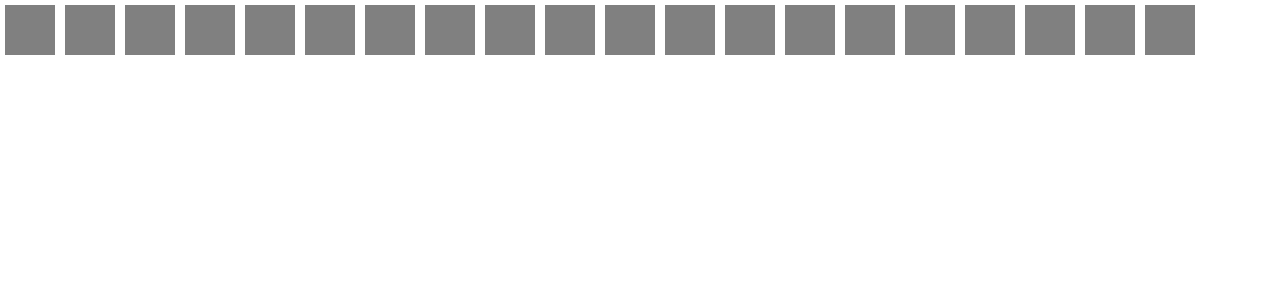
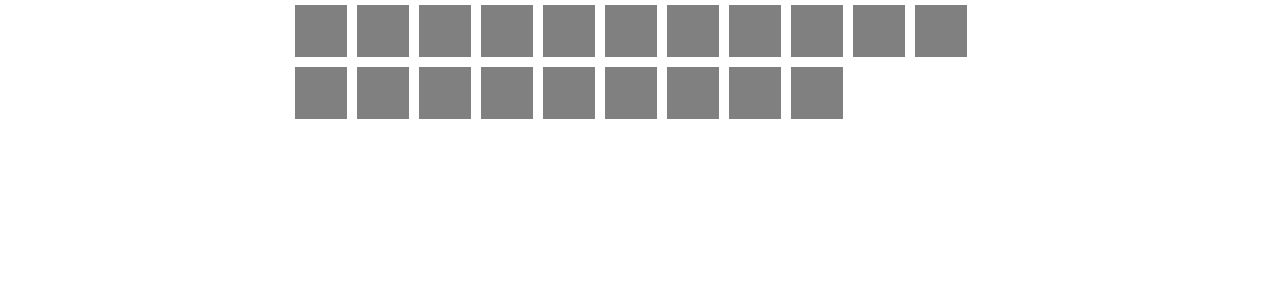
Before and after one commit to Gu234/memory-game, a React (Create React App) app: page / in a window 1280 px wide. Shown: the top 300 px of the page. Built offline with nearby package versions, Linux system fonts and the light colour scheme.

Commit message:
logic fix , wrong answer border

```diff
--- a/package.json
+++ b/package.json
@@ -11,7 +11,8 @@
     "node-sass": "^4.13.1",
     "react": "^16.12.0",
     "react-dom": "^16.12.0",
-    "react-scripts": "3.3.0"
+    "react-scripts": "3.3.0",
+    "redux": "^4.0.5"
   },
   "scripts": {
     "start": "react-scripts start",
--- a/src/App.css
+++ b/src/App.css
@@ -1,4 +1,5 @@
 .container {
+  max-width: 700px;
   display: flex;
   flex-wrap: wrap;
   margin: 0 auto;
@@ -12,6 +13,7 @@
   width: 50px;
   margin: 5px;
   background-color: green;
+  border: 1px solid transparent;
   user-select: none;
 }
 
@@ -23,3 +25,11 @@
   background-color: gray;
   color: transparent;
 }
+
+.invalid{
+  border: 1px solid red;
+}
+
+.matched{
+  background-color: pink;
+}
--- a/src/App.js
+++ b/src/App.js
@@ -25,12 +25,7 @@ export default class extends Component {
     super();
     const numberOfPairs = 10;
     const disabledCards = Array(numberOfPairs * 2).fill(false);
-
-    const cardsContent = [];
-    for (let i = 0; i < numberOfPairs; i++) {
-      cardsContent.push(i);
-      cardsContent.push(i);
-    }
+    const cardsContent = Array(numberOfPairs * 2).fill().map((_, i) => Math.floor(i / 2))
     shuffle(cardsContent);
 
     this.state = {
@@ -58,16 +53,25 @@ export default class extends Component {
 
   renderCard = (isVisible, i) => {
     return <div
-      className={this.cardClassName(isVisible)}
+      className={this.cardClassName(isVisible, i)}
       key={Math.random()}
-      onClick={() => this.advanceGame(i)}>{this.state.cardsContent[i]}</div>
+      onClick={() => this.advanceGame(i)}>{this.getCardContent(i)}</div>
   }
 
-  cardClassName(isVisible) {
-    if (isVisible)
-      return 'card'
-    else
-      return 'card hidden'
+  cardClassName(isVisible, i) {
+    const classes = ['card']
+    const { firstCardIndex, secondCardIndex, disabledCards } = this.state
+
+    if (!isVisible)
+      classes.push('hidden')
+
+    if (!this.areCardsContentsEqual(firstCardIndex, secondCardIndex) && this.state.gameState === 2 && (i === firstCardIndex || i === secondCardIndex))
+      classes.push('invalid')
+
+    if (disabledCards[i])
+      classes.push('matched')
+
+    return classes.join(' ')
   }
 
   flipCard = (i) => {
@@ -79,6 +83,7 @@ export default class extends Component {
   }
 
   advanceGame(i) {
+
     switch (this.state.gameState) {
       case 0:
         this.runGameFirstStep(i)
@@ -111,7 +116,7 @@ export default class extends Component {
   }
 
   resetGameState() {
-    this.setState({ gameState: 0 })
+    this.setState({ gameState: 0, firstCardIndex: null, secondCardIndex: null })
 
   }
 
@@ -127,11 +132,12 @@ export default class extends Component {
     this.setState({ secondCardIndex: i })
   }
 
-  areCardsContentsEqual(firstIndex, secondIndex) {
-    return this.getCardContent(firstIndex) === this.getCardContent(secondIndex)
+  areCardsContentsEqual(firstCardIndex, secondCardIndex) {
+    return this.getCardContent(firstCardIndex) === this.getCardContent(secondCardIndex)
   }
 
   getCardContent(i) {
+
     return this.state.cardsContent[i]
   }
 
@@ -143,13 +149,16 @@ export default class extends Component {
   }
 
   runGameSecondStep(i) {
+
     if (this.isCardDisabled(i)) return
     if (i === this.state.firstCardIndex) return
 
+    this.setSecondCardIndex(i);
     this.flipCard(i);
 
     const { firstCardIndex } = this.state
     if (this.areCardsContentsEqual(firstCardIndex, i)) {
+
       this.disableCard(firstCardIndex);
       this.disableCard(i);
       this.resetGameState();
@@ -157,7 +166,6 @@ export default class extends Component {
     else
       this.incrementGameState();
 
-    this.setSecondCardIndex(i);
   }
 
   runGameThirdStep() {
```
Also changed, not shown: 1 other file (tests, documents, lock files or other folders).
